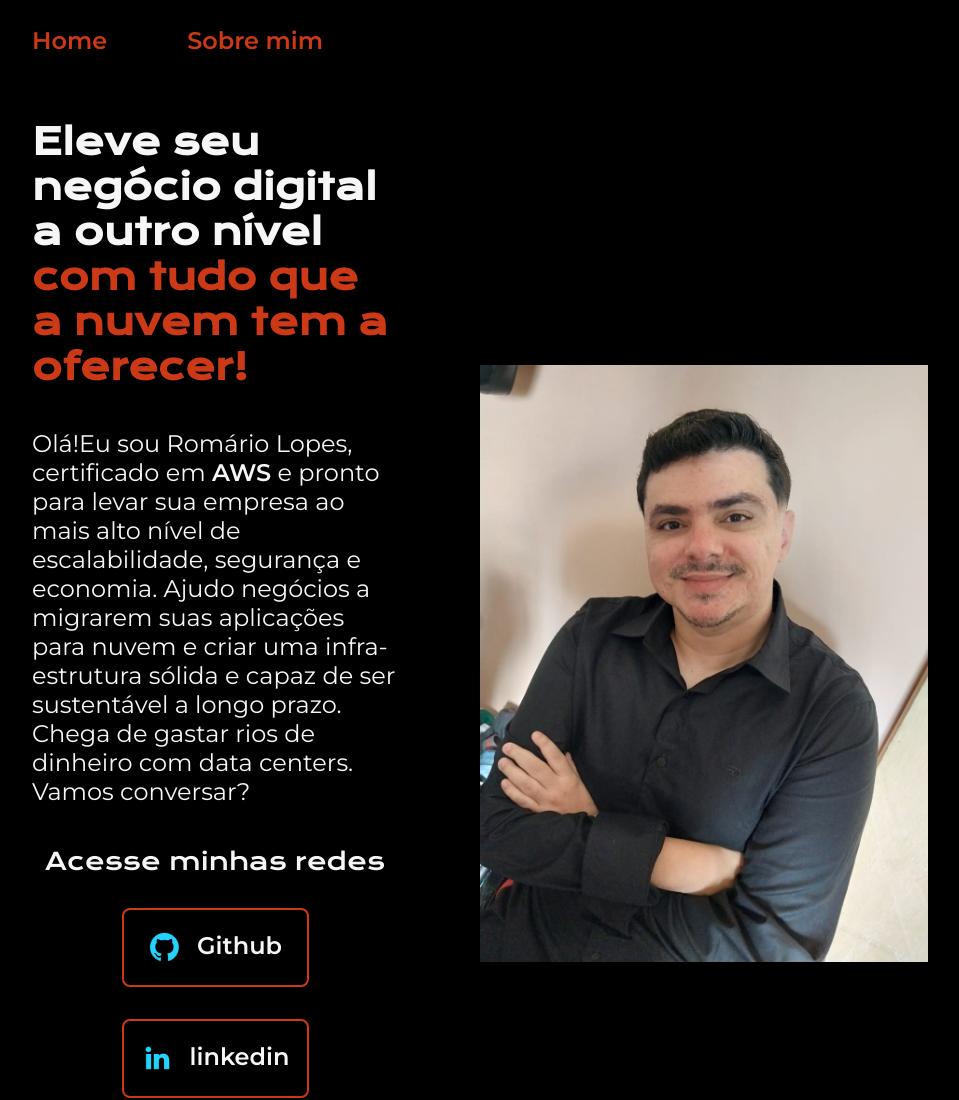
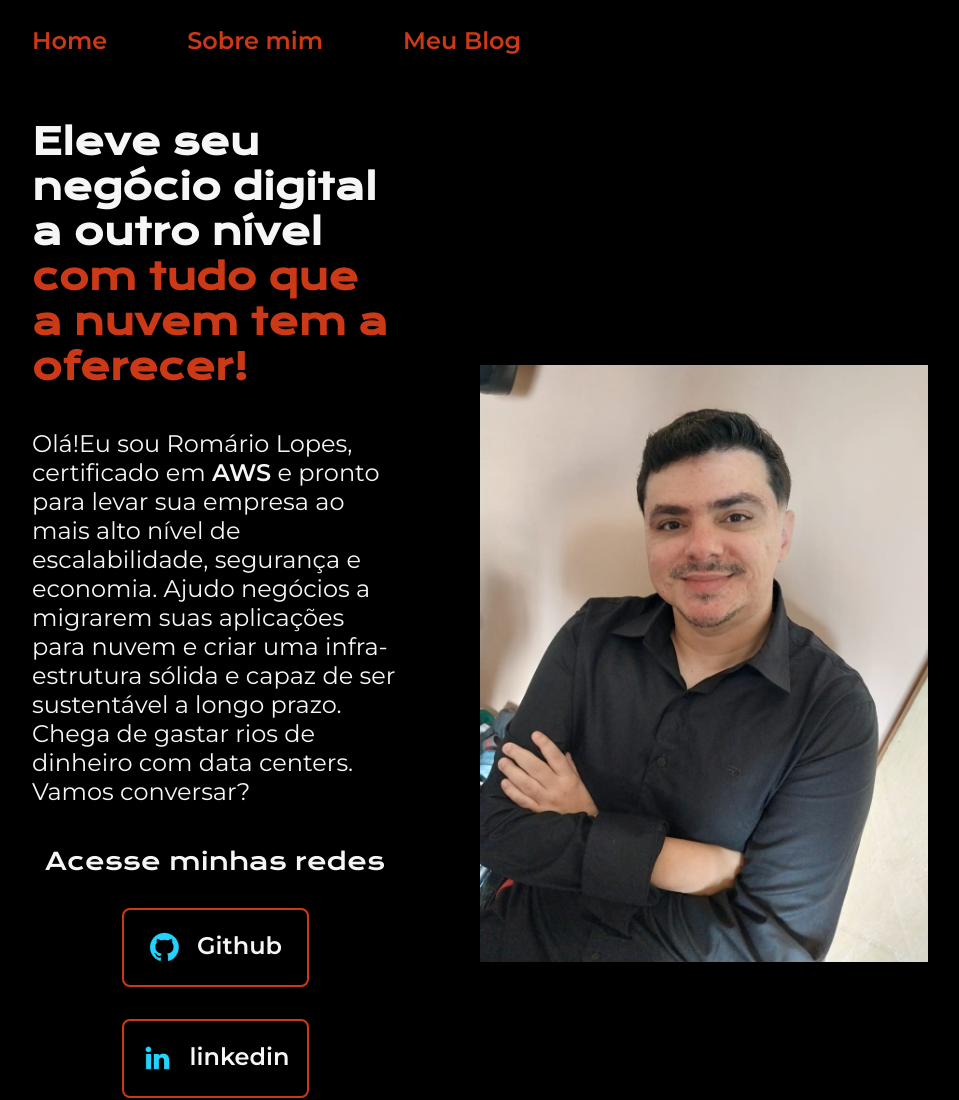
Before and after one commit to romariolo/meu-portifolio, a plain HTML site: page index.html in a window 1280 px wide. Shown: the top 1100 px of the page, without its empty margins (160-1119 px from the left). Drawn offline with nearby package versions, Linux system fonts and the light colour scheme.

Commit message:
Correção do index.html

```diff
--- a/index.html
+++ b/index.html
@@ -13,6 +13,7 @@
       <nav class="cabecalho__menu">
         <a class="cabecalho__menu__link" href="index.html">Home</a>
         <a class="cabecalho__menu__link" href="about.html">Sobre mim</a>
+        <a class="cabecalho__menu__link" href="blog.html">Meu Blog</a>
       </nav>
     </header>
     <main class="apresentacao">
```
